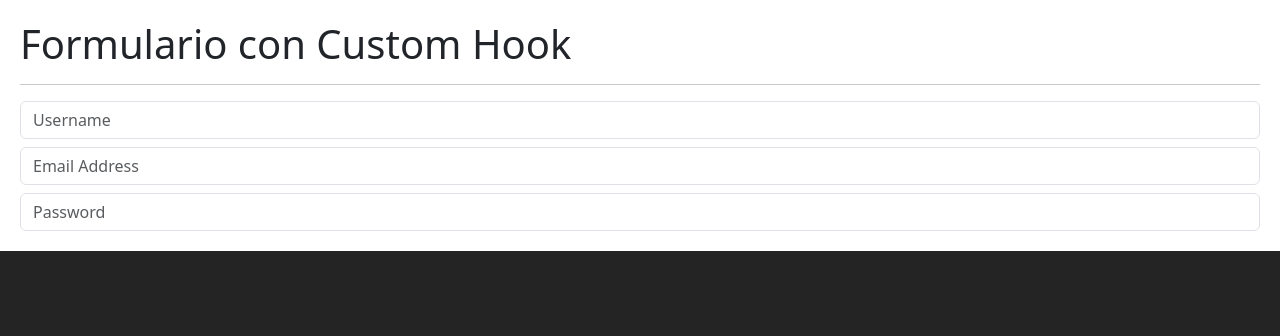
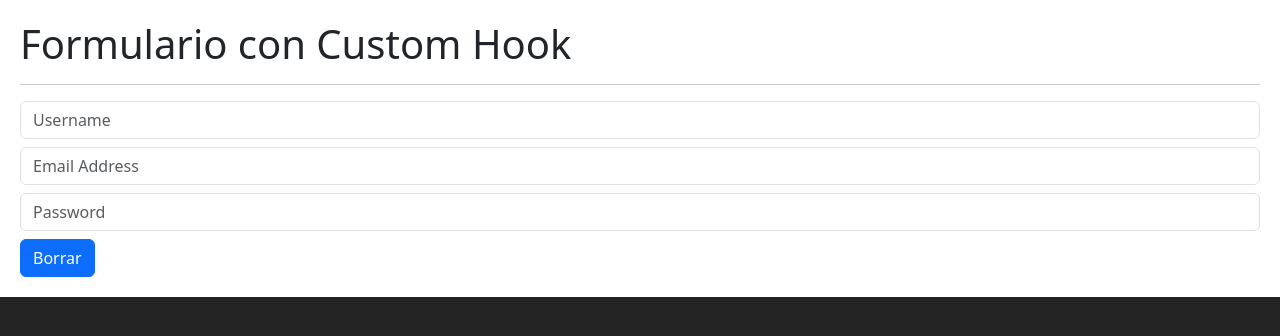
Before and after one commit to yosassenav/hooks-app, a React (Vite) app: page / in a window 1280 px wide. Shown: the top 336 px of the page. Built offline with nearby package versions, Linux system fonts and the light colour scheme.

Commit message:
implementing reset form function

```diff
--- a/src/02-useEffect/FormWithCustomHook.jsx
+++ b/src/02-useEffect/FormWithCustomHook.jsx
@@ -4,7 +4,7 @@ import { useForm } from "../hooks/useForm";
 export const FormWithCustomHook = () => {
 
 
-    const {/*formState*/onInputChange, username, email, password} = useForm({
+    const {/*formState*/onInputChange, username, email, password, resetForm} = useForm({
         username: '',
         email: '',
         password:''
@@ -43,6 +43,8 @@ export const FormWithCustomHook = () => {
         onChange={onInputChange}
         />
 
+        <button onClick={resetForm} className="btn btn-primary mt-2">Borrar</button>
+
     </>
     )
 }
--- a/src/hooks/useForm.js
+++ b/src/hooks/useForm.js
@@ -13,9 +13,15 @@ export const useForm = (initialForm = {})=>{
             [name]: value
         });
     }
+
+    const  resetForm=()=>{
+       setFormState(initialForm);
+     };
+
     return {
         ...formState, //allows to  access all the form data of the formState object
         formState,
         onInputChange,
+        resetForm,
     }
 }
```
